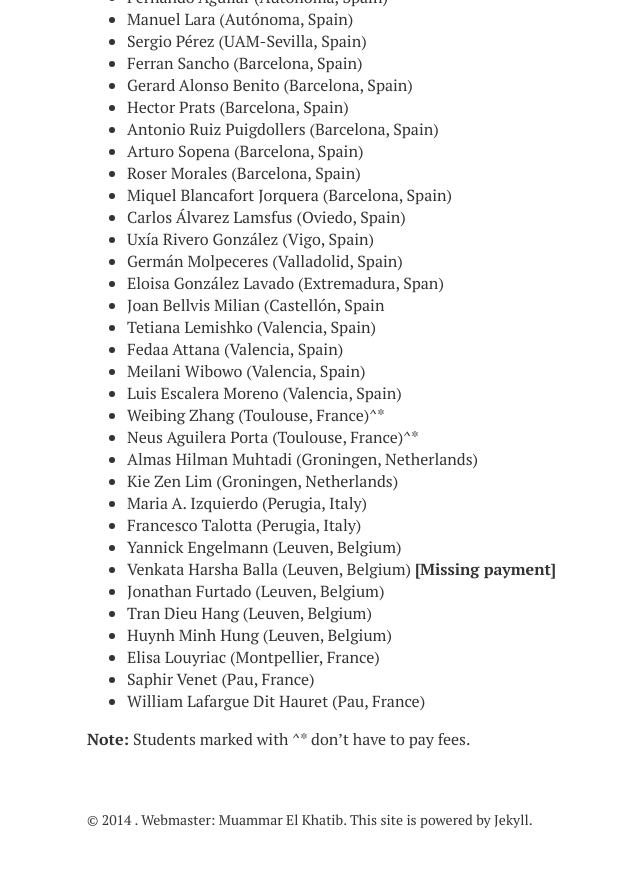
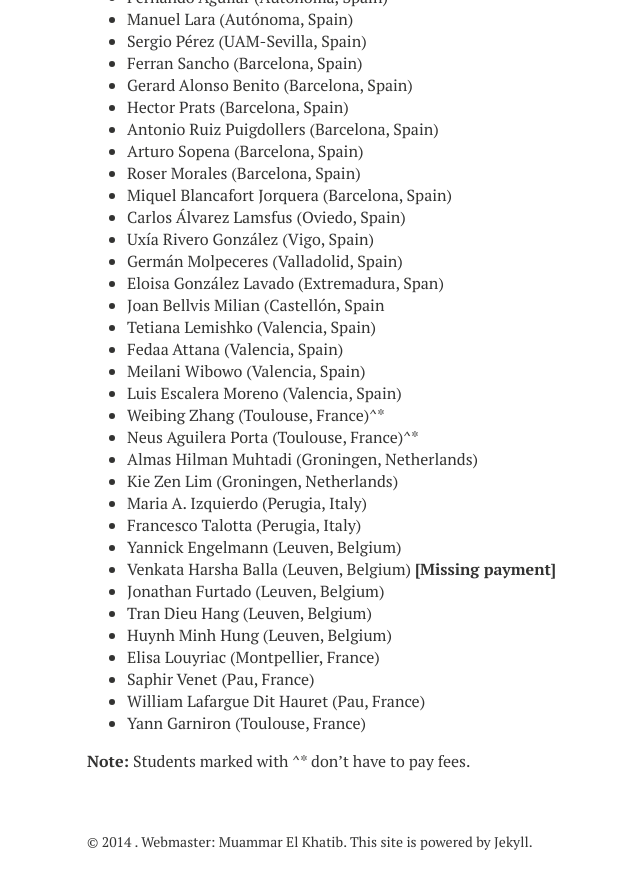
Before and after one commit to muammar/intcourse, a Jekyll site: the page built from registration/index.md, in a window 1280 px wide and 900 px high, scrolled down 1278 px. Shown: the top 889 px of the window, without its empty margins (233-873 px from the left). Built offline with Jekyll 4.4.1, drawn with Linux system fonts in a browser that asks for light colours; nearby versions of some CDN libraries.

Commit message:
Yann Garniron has been added

```diff
--- a/registration/index.md
+++ b/registration/index.md
@@ -86,6 +86,7 @@ using our [contact form](../contact).
 * Elisa Louyriac                                        (Montpellier, France)
 * Saphir Venet                                          (Pau, France)
 * William Lafargue Dit Hauret                           (Pau, France)
+* Yann Garniron                                         (Toulouse, France)
 
 
 **Note:** Students marked with ^* don't have to pay fees.
```
